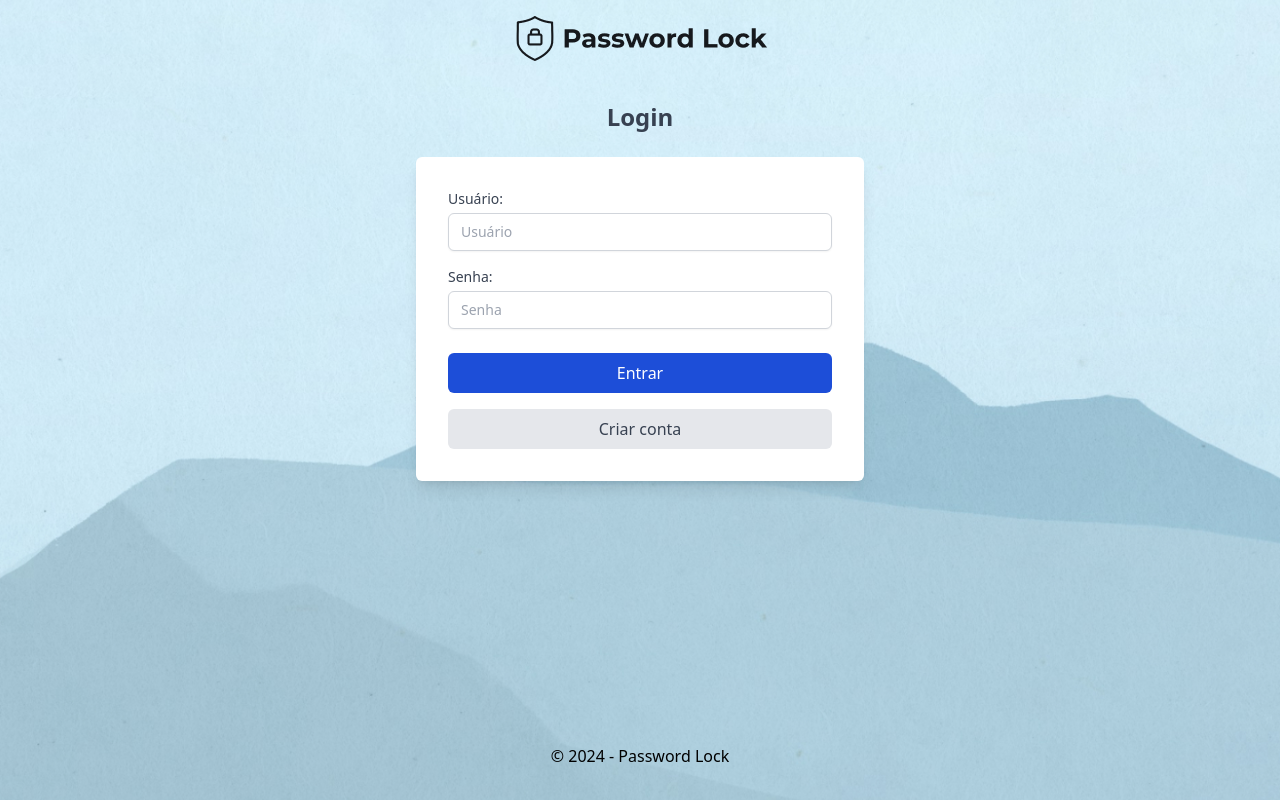
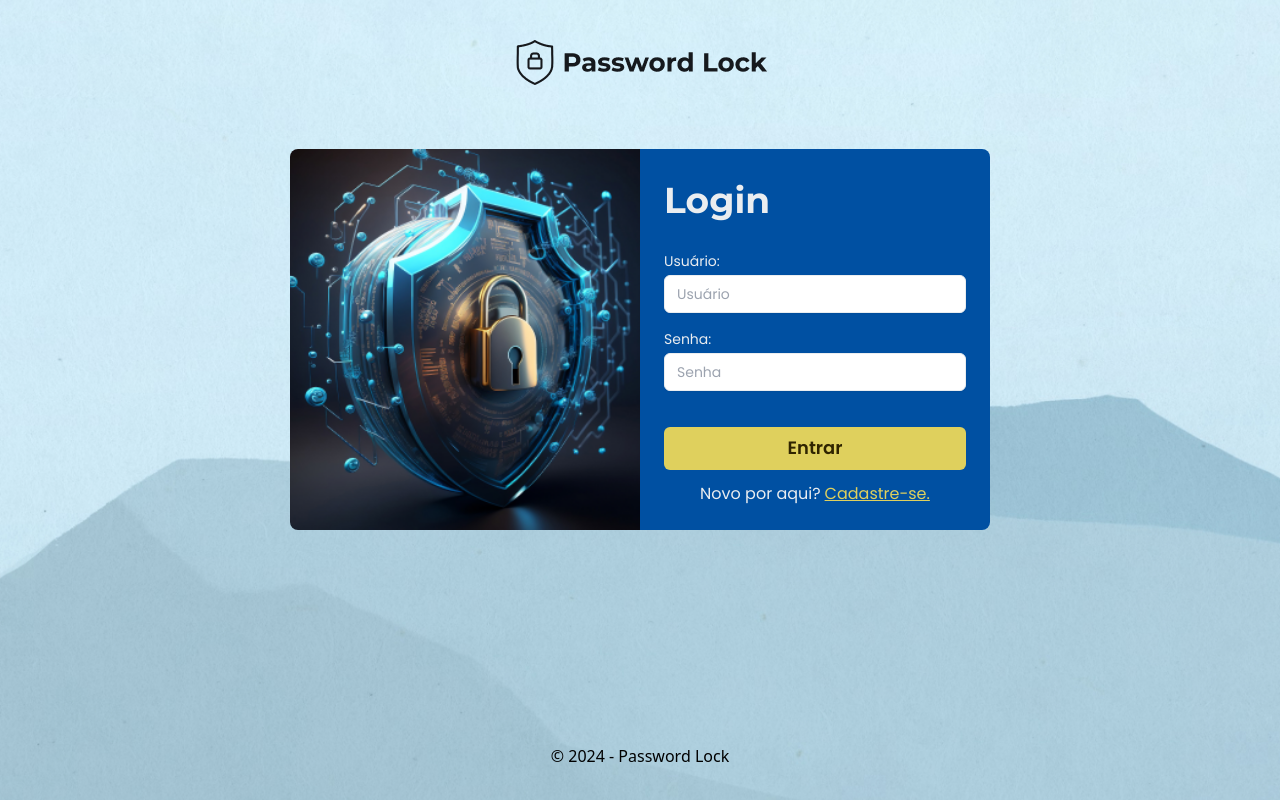
Before and after one commit to ranorvictor/PasswordLock-EngSoftware2024-2, a PHP site: page /login.php in a window 1280 px wide. Run offline with PHP 8.4, Linux system fonts and the light colour scheme.

Commit message:
Componente de formulário de autenticação criado.

```diff
--- a/assets/css/style.css
+++ b/assets/css/style.css
@@ -124,7 +124,7 @@
   /* 2 */
   border-style: solid;
   /* 2 */
-  border-color: #e5e7eb;
+  border-color: currentColor;
   /* 2 */
 }
 
@@ -620,10 +620,6 @@ video {
   margin: auto;
 }
 
-.m-0 {
-  margin: 0px;
-}
-
 .mx-auto {
   margin-left: auto;
   margin-right: auto;
@@ -646,6 +642,10 @@ video {
   margin-top: 0.25rem;
 }
 
+.mt-12 {
+  margin-top: 3rem;
+}
+
 .mt-4 {
   margin-top: 1rem;
 }
@@ -654,8 +654,8 @@ video {
   margin-top: 1.5rem;
 }
 
-.mt-auto {
-  margin-top: auto;
+.mb-\[24px\] {
+  margin-bottom: 24px;
 }
 
 .block {
@@ -682,12 +682,20 @@ video {
   display: none;
 }
 
-.h-screen {
-  height: 100vh;
+.h-auto {
+  height: auto;
+}
+
+.h-full {
+  height: 100%;
 }
 
 .min-h-screen {
   min-height: 100vh;
+}
+
+.w-1\/2 {
+  width: 50%;
 }
 
 .w-96 {
@@ -702,8 +710,16 @@ video {
   min-width: 100%;
 }
 
+.max-w-\[700px\] {
+  max-width: 700px;
+}
+
 .max-w-md {
   max-width: 28rem;
+}
+
+.flex-1 {
+  flex: 1 1 0%;
 }
 
 .flex-grow {
@@ -734,6 +750,18 @@ video {
   gap: 1rem;
 }
 
+.gap-\[12px\] {
+  gap: 12px;
+}
+
+.gap-2 {
+  gap: 0.5rem;
+}
+
+.gap-1 {
+  gap: 0.25rem;
+}
+
 .space-x-4 > :not([hidden]) ~ :not([hidden]) {
   --tw-space-x-reverse: 0;
   margin-right: calc(1rem * var(--tw-space-x-reverse));
@@ -760,6 +788,22 @@ video {
   border-radius: 0.375rem;
 }
 
+.rounded-bl-lg {
+  border-bottom-left-radius: 0.5rem;
+}
+
+.rounded-br-lg {
+  border-bottom-right-radius: 0.5rem;
+}
+
+.rounded-tl-lg {
+  border-top-left-radius: 0.5rem;
+}
+
+.rounded-tr-lg {
+  border-top-right-radius: 0.5rem;
+}
+
 .border {
   border-width: 1px;
 }
@@ -768,34 +812,19 @@ video {
   border-bottom-width: 1px;
 }
 
-.border-gray-300 {
-  --tw-border-opacity: 1;
-  border-color: rgb(209 213 219 / var(--tw-border-opacity));
+.bg-primary-source {
+  --tw-bg-opacity: 1;
+  background-color: rgb(0 80 162 / var(--tw-bg-opacity));
 }
 
-.bg-blue-50 {
+.bg-secondary-700 {
   --tw-bg-opacity: 1;
-  background-color: rgb(239 246 255 / var(--tw-bg-opacity));
+  background-color: rgb(48 37 0 / var(--tw-bg-opacity));
 }
 
-.bg-blue-700 {
+.bg-secondary-source {
   --tw-bg-opacity: 1;
-  background-color: rgb(29 78 216 / var(--tw-bg-opacity));
-}
-
-.bg-gray-100 {
-  --tw-bg-opacity: 1;
-  background-color: rgb(243 244 246 / var(--tw-bg-opacity));
-}
-
-.bg-gray-200 {
-  --tw-bg-opacity: 1;
-  background-color: rgb(229 231 235 / var(--tw-bg-opacity));
-}
-
-.bg-white {
-  --tw-bg-opacity: 1;
-  background-color: rgb(255 255 255 / var(--tw-bg-opacity));
+  background-color: rgb(223 208 93 / var(--tw-bg-opacity));
 }
 
 .bg-cover {
@@ -806,8 +835,21 @@ video {
   background-position: center;
 }
 
+.object-cover {
+  -o-object-fit: cover;
+     object-fit: cover;
+}
+
 .p-8 {
   padding: 2rem;
+}
+
+.p-\[\] {
+  padding: ;
+}
+
+.p-\[24px\] {
+  padding: 24px;
 }
 
 .px-3 {
@@ -835,12 +877,25 @@ video {
   padding-bottom: 0.625rem;
 }
 
+.py-\[8px\] {
+  padding-top: 8px;
+  padding-bottom: 8px;
+}
+
 .text-left {
   text-align: left;
 }
 
 .text-center {
   text-align: center;
+}
+
+.font-montserrat {
+  font-family: Montserrat, sans-serif;
+}
+
+.font-poppins {
+  font-family: Poppins, sans-serif;
 }
 
 .text-2xl {
@@ -853,6 +908,10 @@ video {
   line-height: 2.25rem;
 }
 
+.text-desktop-h1 {
+  font-size: 2.25rem;
+}
+
 .text-lg {
   font-size: 1.125rem;
   line-height: 1.75rem;
@@ -861,6 +920,10 @@ video {
 .text-sm {
   font-size: 0.875rem;
   line-height: 1.25rem;
+}
+
+.text-desktop-cta {
+  font-size: 1.12rem;
 }
 
 .font-bold {
@@ -883,34 +946,23 @@ video {
   text-transform: lowercase;
 }
 
-.text-blue-700 {
+.text-neutral-white {
   --tw-text-opacity: 1;
-  color: rgb(29 78 216 / var(--tw-text-opacity));
+  color: rgb(234 237 240 / var(--tw-text-opacity));
 }
 
-.text-gray-700 {
+.text-secondary-700 {
   --tw-text-opacity: 1;
-  color: rgb(55 65 81 / var(--tw-text-opacity));
+  color: rgb(48 37 0 / var(--tw-text-opacity));
 }
 
-.text-white {
+.text-secondary-source {
   --tw-text-opacity: 1;
-  color: rgb(255 255 255 / var(--tw-text-opacity));
+  color: rgb(223 208 93 / var(--tw-text-opacity));
 }
 
-.text-red-50 {
-  --tw-text-opacity: 1;
-  color: rgb(254 242 242 / var(--tw-text-opacity));
-}
-
-.text-red-500 {
-  --tw-text-opacity: 1;
-  color: rgb(239 68 68 / var(--tw-text-opacity));
-}
-
-.text-blue-500 {
-  --tw-text-opacity: 1;
-  color: rgb(59 130 246 / var(--tw-text-opacity));
+.underline {
+  text-decoration-line: underline;
 }
 
 .shadow-lg {
@@ -942,33 +994,17 @@ video {
   transition-duration: 150ms;
 }
 
-.hover\:bg-blue-100:hover {
-  --tw-bg-opacity: 1;
-  background-color: rgb(219 234 254 / var(--tw-bg-opacity));
-}
-
-.hover\:bg-blue-800:hover {
-  --tw-bg-opacity: 1;
-  background-color: rgb(30 64 175 / var(--tw-bg-opacity));
-}
-
-.hover\:bg-gray-100:hover {
-  --tw-bg-opacity: 1;
-  background-color: rgb(243 244 246 / var(--tw-bg-opacity));
-}
-
-.hover\:bg-gray-300:hover {
-  --tw-bg-opacity: 1;
-  background-color: rgb(209 213 219 / var(--tw-bg-opacity));
+.duration-300 {
+  transition-duration: 300ms;
 }
 
 .hover\:underline:hover {
   text-decoration-line: underline;
 }
 
-.focus\:border-indigo-500:focus {
-  --tw-border-opacity: 1;
-  border-color: rgb(99 102 241 / var(--tw-border-opacity));
+.hover\:brightness-125:hover {
+  --tw-brightness: brightness(1.25);
+  filter: var(--tw-blur) var(--tw-brightness) var(--tw-contrast) var(--tw-grayscale) var(--tw-hue-rotate) var(--tw-invert) var(--tw-saturate) var(--tw-sepia) var(--tw-drop-shadow);
 }
 
 .focus\:outline-none:focus {
@@ -988,21 +1024,6 @@ video {
   box-shadow: var(--tw-ring-offset-shadow), var(--tw-ring-shadow), var(--tw-shadow, 0 0 #0000);
 }
 
-.focus\:ring-blue-300:focus {
-  --tw-ring-opacity: 1;
-  --tw-ring-color: rgb(147 197 253 / var(--tw-ring-opacity));
-}
-
-.focus\:ring-gray-400:focus {
-  --tw-ring-opacity: 1;
-  --tw-ring-color: rgb(156 163 175 / var(--tw-ring-opacity));
-}
-
-.focus\:ring-indigo-500:focus {
-  --tw-ring-opacity: 1;
-  --tw-ring-color: rgb(99 102 241 / var(--tw-ring-opacity));
-}
-
 .focus\:ring-offset-2:focus {
   --tw-ring-offset-width: 2px;
 }
@@ -1013,20 +1034,3 @@ video {
     line-height: 1.25rem;
   }
 }
-
-@media (prefers-color-scheme: dark) {
-  .dark\:bg-blue-600 {
-    --tw-bg-opacity: 1;
-    background-color: rgb(37 99 235 / var(--tw-bg-opacity));
-  }
-
-  .dark\:hover\:bg-blue-700:hover {
-    --tw-bg-opacity: 1;
-    background-color: rgb(29 78 216 / var(--tw-bg-opacity));
-  }
-
-  .dark\:focus\:ring-blue-800:focus {
-    --tw-ring-opacity: 1;
-    --tw-ring-color: rgb(30 64 175 / var(--tw-ring-opacity));
-  }
-}
--- /dev/null
+++ b/includes/formularioDeAutenticacao.php
@@ -0,0 +1,37 @@
+<!DOCTYPE html>
+<html lang="pt-br">
+
+<?php include "head.php"; ?>
+
+<body class="min-h-screen bg-cover bg-center flex flex-col" style="background-image: url('../assets/images/Background.jpg');">
+    <header class="mt-4">
+        <img src="../assets/images/Logo.png" alt="Logo Password Lock" class="mx-auto mt-6">
+    </header>
+
+    <main class="font-poppins text-neutral-white flex-grow container mx-auto mt-4">
+        <div class="flex flex-row max-w-[700px] h-full mx-auto mt-12">
+            <img src="../assets/images/hero.png" alt="Um escudo com um cadeado no centro" class="h-auto w-1/2 object-cover rounded-tl-lg rounded-bl-lg">
+            <div class="flex-1 bg-primary-source rounded-tr-lg rounded-br-lg p-[24px]">
+                <h1 class="font-montserrat text-desktop-h1 font-bold mb-[24px]"><?php echo $tituloDoFormulario; ?></h1>
+                <form action="" method="post" class="flex flex-col gap-[12px]">
+                    <fieldset>
+                        <?php echo $conteudo; ?>
+                    </fieldset>
+                    <button type="submit" class="w-full py-[8px] text-desktop-cta font-semibold bg-secondary-source text-secondary-700 rounded-md hover:brightness-125 filter transition duration-300 focus:outline-none focus:ring-2 focus:ring-offset-2">
+                        <?php echo $botao; ?>
+                    </button>
+                    <span class="flex flex-row justify-center gap-1">
+                        <?php echo $textoPreLink; ?><a href=<?php echo $link; ?> class="text-secondary-source underline"><?php echo $textoDoLink; ?></a>
+                    </span>
+                </form>
+            </div>
+        </div>
+    </main>
+
+    <footer class="my-8">
+        <p class="text-center">&copy; 2024 - Password Lock</p>
+    </footer>
+
+</body>
+
+</html>
--- a/includes/head.php
+++ b/includes/head.php
@@ -1,7 +1,7 @@
 <head>
     <meta charset="UTF-8">
     <meta name="viewport" content="width=device-width, initial-scale=1.0">
-    <title><?php echo $title ?? "Minha Aplicação"; ?></title>
+    <title><?php echo $titulo ?? "Minha Aplicação"; ?></title>
     <link rel="stylesheet" href="../assets/css/style.css">
     <link rel="preconnect" href="https://fonts.googleapis.com">
     <link rel="preconnect" href="https://fonts.gstatic.com" crossorigin>
--- a/includes/layoutNaoAutenticado.php
+++ /dev/null
@@ -1,23 +0,0 @@
-<!DOCTYPE html>
-<html lang="pt-br">
-
-<?php include "head.php"; ?>
-
-<body class="min-h-screen bg-cover bg-center flex flex-col" style="background-image: url('../assets/images/Background.jpg');">
-    <header class="mt-4">
-        <h1 class='mb-6 flex text-3xl font-bold justify-center'>
-            <a href="index.php"><img src="../assets/images/Logo.png" alt="Logo Password Lock"></a>
-        </h1>
-    </header>
-
-    <main class="flex-grow container mx-auto mt-4">
-        <?php echo $content; ?>
-    </main>
-
-    <footer class="my-8">
-        <p class="text-center">&copy; 2024 - Password Lock</p>
-    </footer>
-
-</body>
-
-</html>
--- a/public/cadastrarUsuario.php
+++ b/public/cadastrarUsuario.php
@@ -1,6 +1,6 @@
 <?php
 // Título da página
-$title = "Password Lock - Cadastrar Senha";
+$titulo = "Password Lock - Cadastrar Senha";
 
 // Conteúdo específico da página
 ob_start(); // Inicia o buffer de saída
@@ -34,4 +34,4 @@ ob_start(); // Inicia o buffer de saída
 $content = ob_get_clean(); // Armazena o conteúdo do buffer na variável $content
 
 // Inclui o layout base
-include '../includes/layoutNaoAutenticado.php';
+include '../includes/formularioDeAutenticacao.php';
--- a/public/login.php
+++ b/public/login.php
@@ -17,14 +17,16 @@ if ($_POST) {
     }
 }
 // Título da página
-$title = "Password Lock - Cadastrar Senha";
+$titulo = "Password Lock - Login";
+$tituloDoFormulario = "Login";
+$botao = "Entrar";
+$textoPreLink = "Novo por aqui?";
+$textoDoLink = "Cadastre-se.";
+$link = "./cadastrarUsuario.php";
 
 // Conteúdo específico da página
 ob_start(); // Inicia o buffer de saída
 ?>
-<h2 class="text-2xl font-bold mb-6 text-center text-gray-700">Login</h2>
-<form action="" method="post" class="max-w-md mx-auto bg-white p-8 shadow-lg rounded-md">
-    <fieldset>
 <div class="mb-4">
     <label for="usuario" class="block text-sm font-medium text-gray-700">Usuário:</label>
     <input type="text" name="usuario" id="usuario" placeholder="Usuário" class="mt-1 block w-full px-3 py-2 border border-gray-300 rounded-md shadow-sm focus:outline-none focus:ring-indigo-500 focus:border-indigo-500 sm:text-sm">
@@ -33,16 +35,9 @@ ob_start(); // Inicia o buffer de saída
     <label for="senha" class="block text-sm font-medium text-gray-700">Senha:</label>
     <input type="password" name="senha" id="senha" placeholder="Senha" class="mt-1 block w-full px-3 py-2 border border-gray-300 rounded-md shadow-sm focus:outline-none focus:ring-indigo-500 focus:border-indigo-500 sm:text-sm">
 </div>
-    </fieldset>
-    <button type="submit" class="w-full bg-blue-700 text-white py-2 px-4 rounded-md hover:bg-blue-800 focus:outline-none focus:ring-2 focus:ring-offset-2 focus:ring-indigo-500">
-        Entrar
-    </button>
-    <a href="./cadastrarUsuario.php" class="block w-full text-center bg-gray-200 text-gray-700 py-2 px-4 rounded-md hover:bg-gray-300 focus:outline-none focus:ring-2 focus:ring-offset-2 focus:ring-gray-400 mt-4">
-        Criar conta
-    </a>
-</form>
+
 <?php
-$content = ob_get_clean(); // Armazena o conteúdo do buffer na variável $content
+$conteudo = ob_get_clean(); // Armazena o conteúdo do buffer na variável $content
 
 // Inclui o layout base
-include '../includes/layoutNaoAutenticado.php';
+include '../includes/formularioDeAutenticacao.php';
```
Also changed, not shown: tailwind.config.js (+47 -1 lines). Lines whose indentation alone changed are shown as unchanged.
